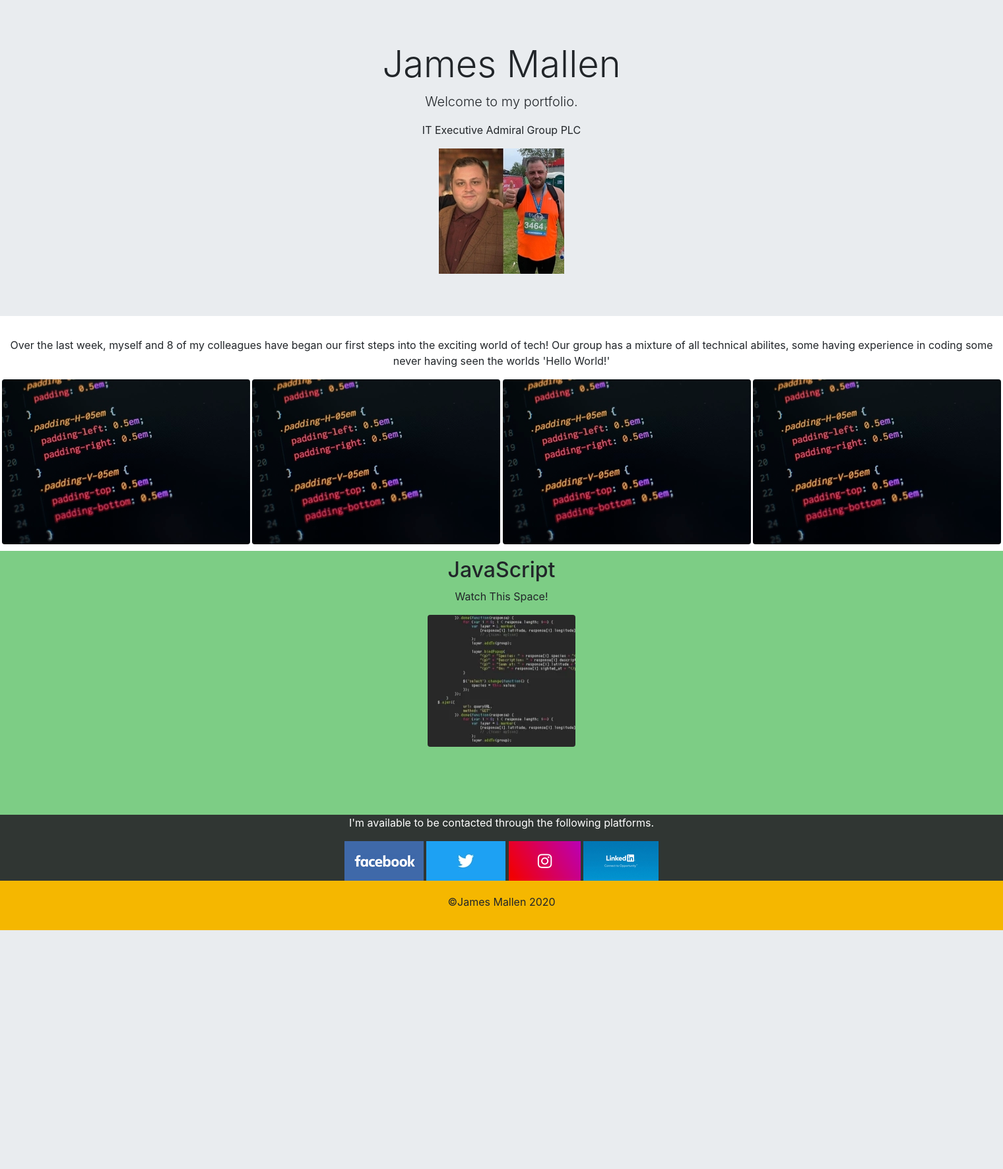
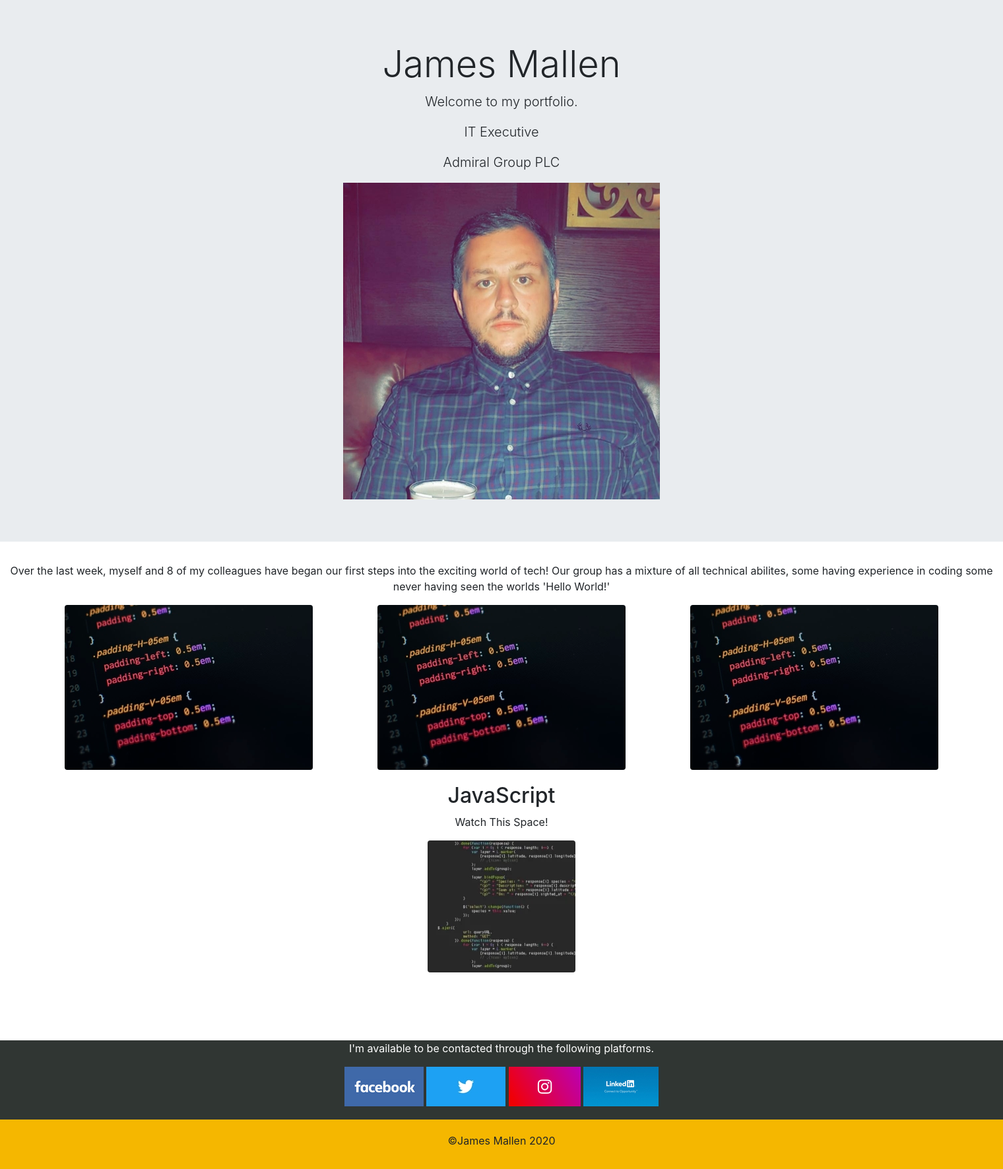
Before and after one commit to jmgithub1/PortfolioProject.io, a PHP site: page / in a window 1520 px wide. Shown: the part 68-1840 px from the top of the page at 66% size. Before the commit the page ends 1478 px from the top, so only its background shows below. Run offline with PHP 8.4, Linux system fonts and the light colour scheme.

Commit message:
Colour and Image Added

```diff
--- a/index.html
+++ b/index.html
@@ -38,8 +38,9 @@
             <div class="container">
                 <h1 class="display-4">James Mallen</h1>
                 <p class="lead">Welcome to my portfolio.</p>
-                <P>IT Executive Admiral Group PLC</P>
-                <img src="images/me.jpg" card-img-top" alt="lamp1">
+                <p  class="lead">IT Executive</p>
+                <p class="lead">Admiral Group PLC</p>
+                <img src="./images/69826791_10157771191075086_2681035886015021056_n.jpg" card-img-top" alt="lamp1">
             </div>
         </header>
     </section>
@@ -50,7 +51,6 @@
         <img src="./images/css.jpg" class="rounded" alt="HTML">
         <img src="./images/css.jpg" class="rounded" alt="css">
         <img src="./images/css.jpg" class="rounded" alt="HTML">
-        <img src="./images/css.jpg" class="rounded" alt="css">
     </div>
     </section>
     <section class="JavaGame">
@@ -62,7 +62,7 @@
         <p>I'm available to be contacted through the following platforms.</p>
         <div id="socialmedia">
             <a href="https://www.facebook.com" target="_blank"><img src="./images/facebook-scalable-graphics-icon-facebook-logo-facebook-logo-png-clip-art.png" alt="facebook"></a>
-            <a href="https://www.twtter.com" target="_blank"></a><img src="./images/twitter-logo-high-e1477757975960.jpg" alt="Twitter"></a>
+            <a href="https://www.twtter.com" target="_blank"><img src="./images/twitter-logo-high-e1477757975960.jpg" alt="Twitter"></a>
             <a href="https://www.Instagram.com"target="_blank"><img src="./images/Glyph-Icon-hero.png" alt="Instagram"></a>
             <a href="https://www.linkedin.com" target="_blank"><img src="./images/og-social-share-image (1).jpg" alt="LinkedIn"></a>
         </div>
--- a/style.css
+++ b/style.css
@@ -29,6 +29,37 @@ text-align: center
 
 }
 
+.lead{
+    animation:type 1s steps(25);
+    overflow: hidden;
+    white-space: nowrap;
+}
+@keyframes type{
+    0%{
+        width: 0ch;
+    }
+    100%{
+        width: 25c;
+    }
+
+}
+
+.lead{
+    animation:type 1s steps(25);
+    overflow: hidden;
+    white-space: nowrap;
+}
+@keyframes type{
+    0%{
+        width: 0ch;
+    }
+    100%{
+        width: 25c;
+    }
+
+}
+
+
 .pictureflex{
     display: flex;
     flex-direction: row;
@@ -41,7 +72,6 @@ text-align: center
 
 .JavaGame{
     padding-top: 10px;
-    background-color: #7dcd85;
     height: 400px;
 }
 
@@ -49,10 +79,12 @@ text-align: center
     background-color: #303633;
     color: white;
     height: 100;
+    padding-bottom: 20px;
 }
 
 footer{
     background-color: #f5b700;
     height: 75px;
     padding-top: 20px;
+
 }
```
Also changed, not shown: images/69826791_10157771191075086_2681035886015021056_n.jpg (added).
